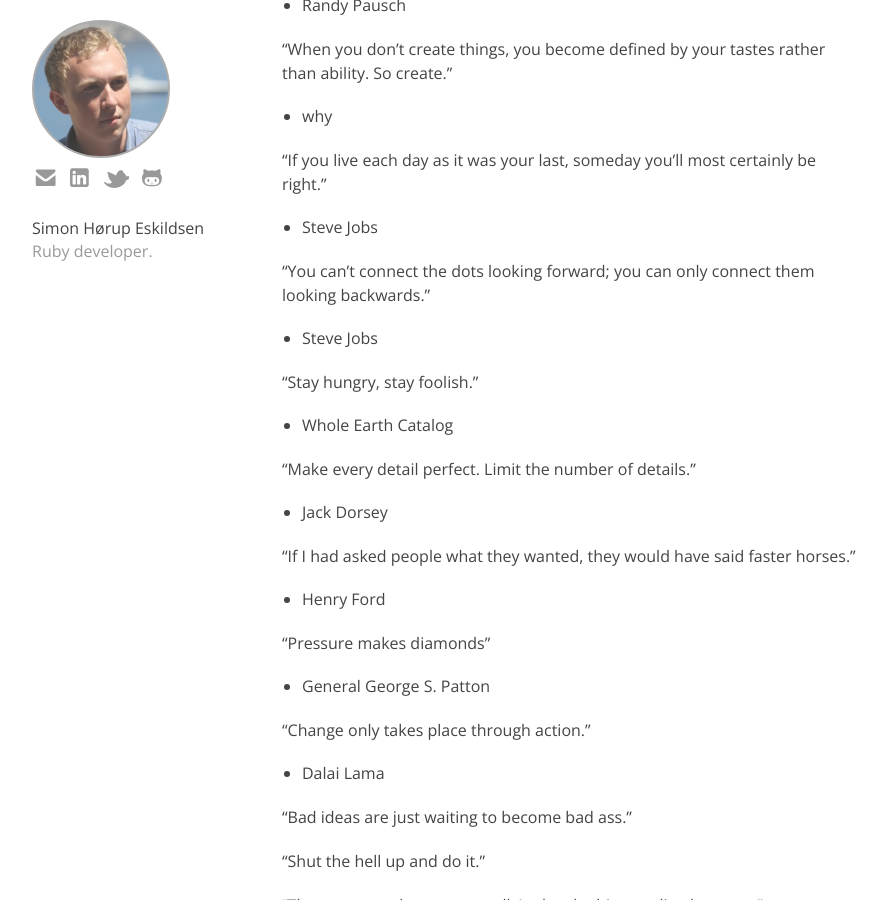
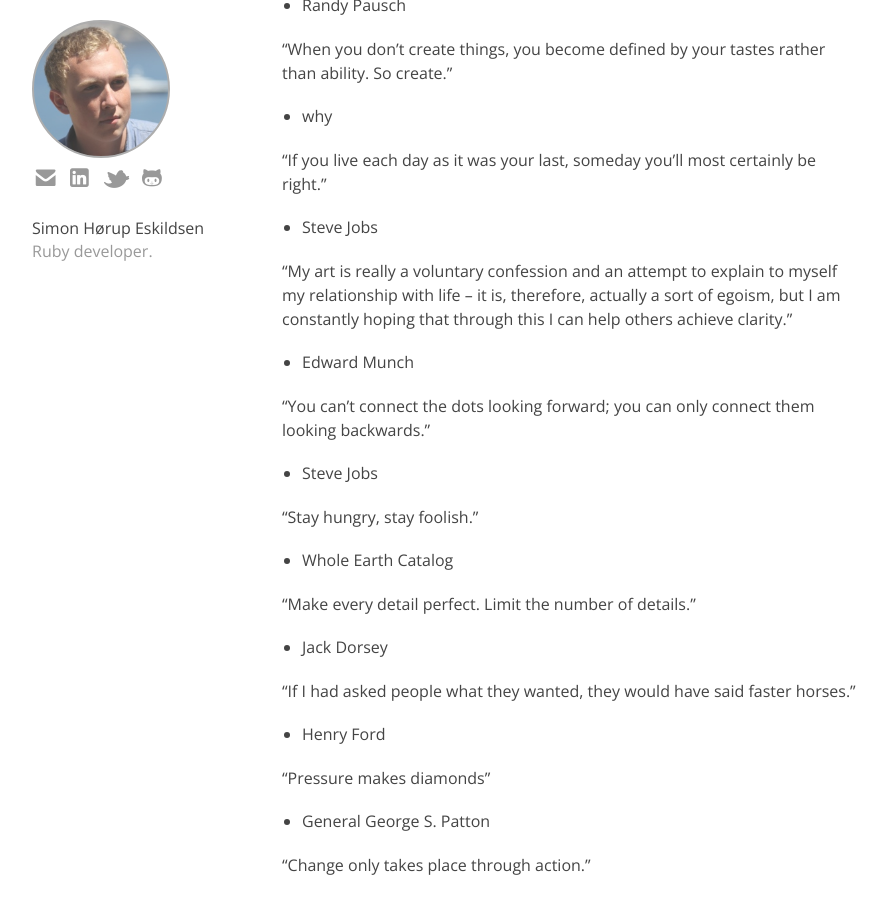
Before and after one commit to igor47/blog, a Jekyll site: the page built from _posts/2011-07-31-quotes.md, in a window 1280 px wide and 900 px high, scrolled down 1238 px. Shown: the whole window, without its empty margins (138-1024 px from the left). Built offline with Jekyll 4.4.1, drawn with Linux system fonts in a browser that asks for light colours.

Commit message:
Add Edward Munch quote

```diff
--- a/_posts/2011-07-31-quotes.md
+++ b/_posts/2011-07-31-quotes.md
@@ -45,6 +45,11 @@ This is my evolving growing list of favorite quotes. Originally I planned to add
 "If you live each day as it was your last, someday you'll most certainly be right."
 - Steve Jobs
 
+"My art is really a voluntary confession and an attempt to explain to myself my
+relationship with life – it is, therefore, actually a sort of egoism, but I am
+constantly hoping that through this I can help others achieve clarity."
+- Edward Munch
+
 "You can't connect the dots looking forward; you can only connect them looking backwards."
 - Steve Jobs
 
```
